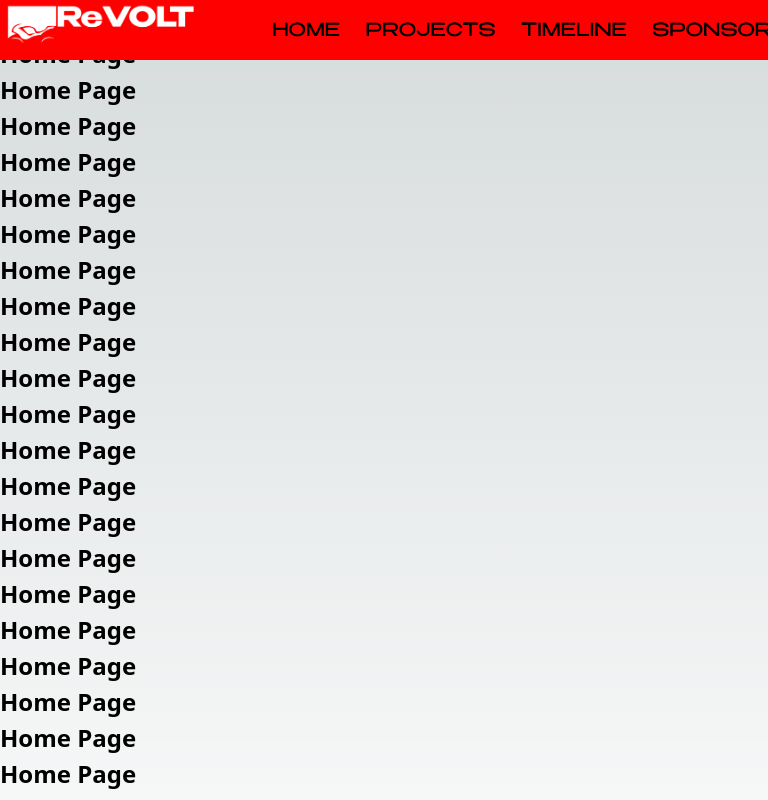
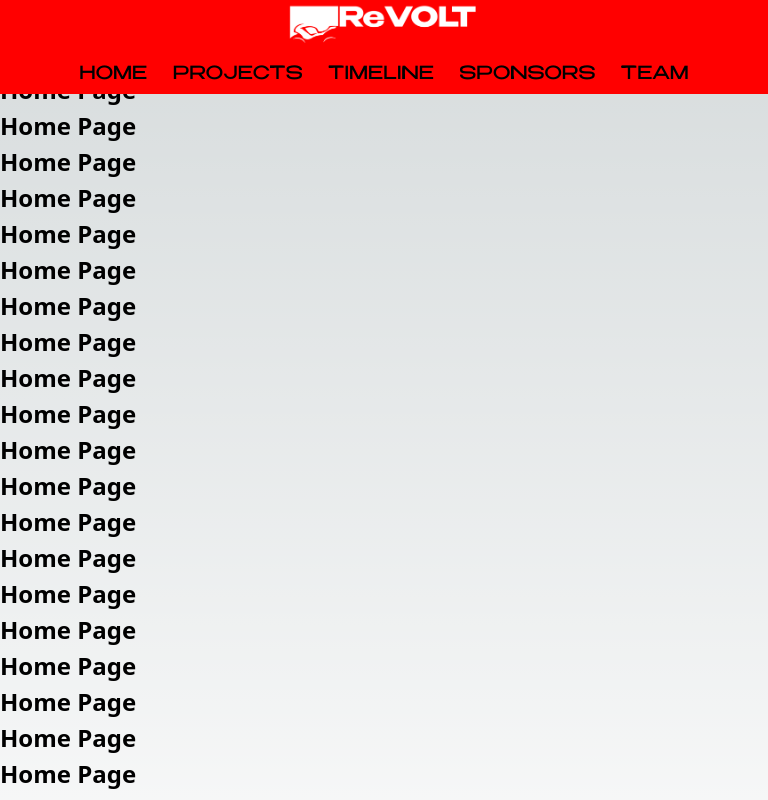
Before and after one commit to UsmanMahmood25/revolt_experimental, a Next.js app in the folder revolt-experimental/: page / in a window 768 px wide. Shown: the top 800 px of the page. Built offline with nearby package versions, Linux system fonts and the light colour scheme.

Commit message:
Made updates to the Header

```diff
--- a/revolt-experimental/src/app/layout.tsx
+++ b/revolt-experimental/src/app/layout.tsx
@@ -27,7 +27,7 @@ export default function RootLayout({
   )
 }
 
-function Header() {
+export function Header() {
   return (
     <header id={header_styles.header}>
       <div id={header_styles.header_image}>
@@ -38,7 +38,7 @@ function Header() {
           height={50}
         />
       </div>
-      <div id={header_styles.header_menu}>
+      <div id={header_styles.header_menu_1}>
         <Link id={header_styles.header_buttons} href="/">Home</Link>
         <Link id={header_styles.header_buttons} href="/projects">Projects</Link>
         <Link id={header_styles.header_buttons} href="/timeline">Timeline</Link>
--- a/revolt-experimental/src/app/page.tsx
+++ b/revolt-experimental/src/app/page.tsx
@@ -1,9 +1,12 @@
 
 
 import HomePage from "./home/page";
+import { Header } from "./layout";
 export default function Home() {
     return (
-        <HomePage />
+        <main>
+            <HomePage />
+        </main>
     );
 }
 
--- a/revolt-experimental/src/styles/Header.module.css
+++ b/revolt-experimental/src/styles/Header.module.css
@@ -1,33 +1,78 @@
+
+/* Laptop Dimensions */
+@media screen and (min-width: 925px) {
     #header {
-    background-color: rgb(28, 28, 27, 0.5);
+        background-color: rgba(28, 28, 27, 0.5);
         transition: 0.20s;
         position: fixed;
         display: flex;
         flex-wrap: wrap;
         flex-direction: row;
+        align-items: center;
+        justify-content: space-between;
         -webkit-backdrop-filter: blur(8px);
         backdrop-filter: blur(8px);
         width: 100%;
         z-index: 0;
     }
+    #header_menu_1 {
+        font-size: large;
+        display: flex;
+        flex-direction: row;
+        padding-top: 17.5px;
+        width: auto;
+        justify-content: center;
+        z-index: 2;
+        margin-left: -50px;
+        flex: 1;
+    }
+    #header_image {
+        padding-top: 0.25%;
+        padding-left: 0.25%;
+        padding-bottom: 0.25%;
+        z-index: 2;
+    }
+}
+
+
+/* Tablet Dimensions */
+@media screen and (max-width: 925px) and (min-width: 646px) {
+    #header {
+        background-color: rgba(28, 28, 27, 0.5);
+        transition: 0.20s;
+        position: fixed;
+        display: flex;
+        flex-wrap: wrap;
+        flex-direction: column;
+        align-items: center;
+        justify-content: center;
+        -webkit-backdrop-filter: blur(8px);
+        backdrop-filter: blur(8px);
+        width: 100%;
+        z-index: 0;
+    }
+    #header_menu_1 {
+        font-size: large;
+        display: flex;
+        flex-direction: row;
+        padding-top: 1.5px;
+        padding-bottom: 5.5px;
+        width: auto;
+        justify-content: center;
+        z-index: 2;
+    }
+    #header_image {
+        padding: 0.25%;
+        align-items: center;
+        justify-content: center;
+        z-index: 2;
+    }
+}
+
 #header:hover {
     background-color: red;
     opacity: 100%;
     z-index: 0;
-}
-
-#header_image {
-    padding: 0.25%;
-    padding-right: 7.5%;
-    z-index: 2;
-}
-
-#header_menu {
-    font-size: large;
-    display: flex;
-    flex-direction: row;
-    padding-top: 17.5px;
-    z-index: 2;
 }
 
 #header_buttons {
@@ -51,3 +96,5 @@
     font-family: "Benzin-Bold";
     src: url("font_styles_title/Benzin-Bold.ttf");
 }
+
+/* 1024 px width, less than that and header style changes */
```
Also changed, not shown: revolt-experimental/src/styles/Projects.module.css (added), revolt-experimental/src/styles/Sponsors.module.css (added), revolt-experimental/src/styles/Team.module.css (added), revolt-experimental/src/styles/Timeline.module.css (added). Lines whose indentation alone changed are shown as unchanged.
